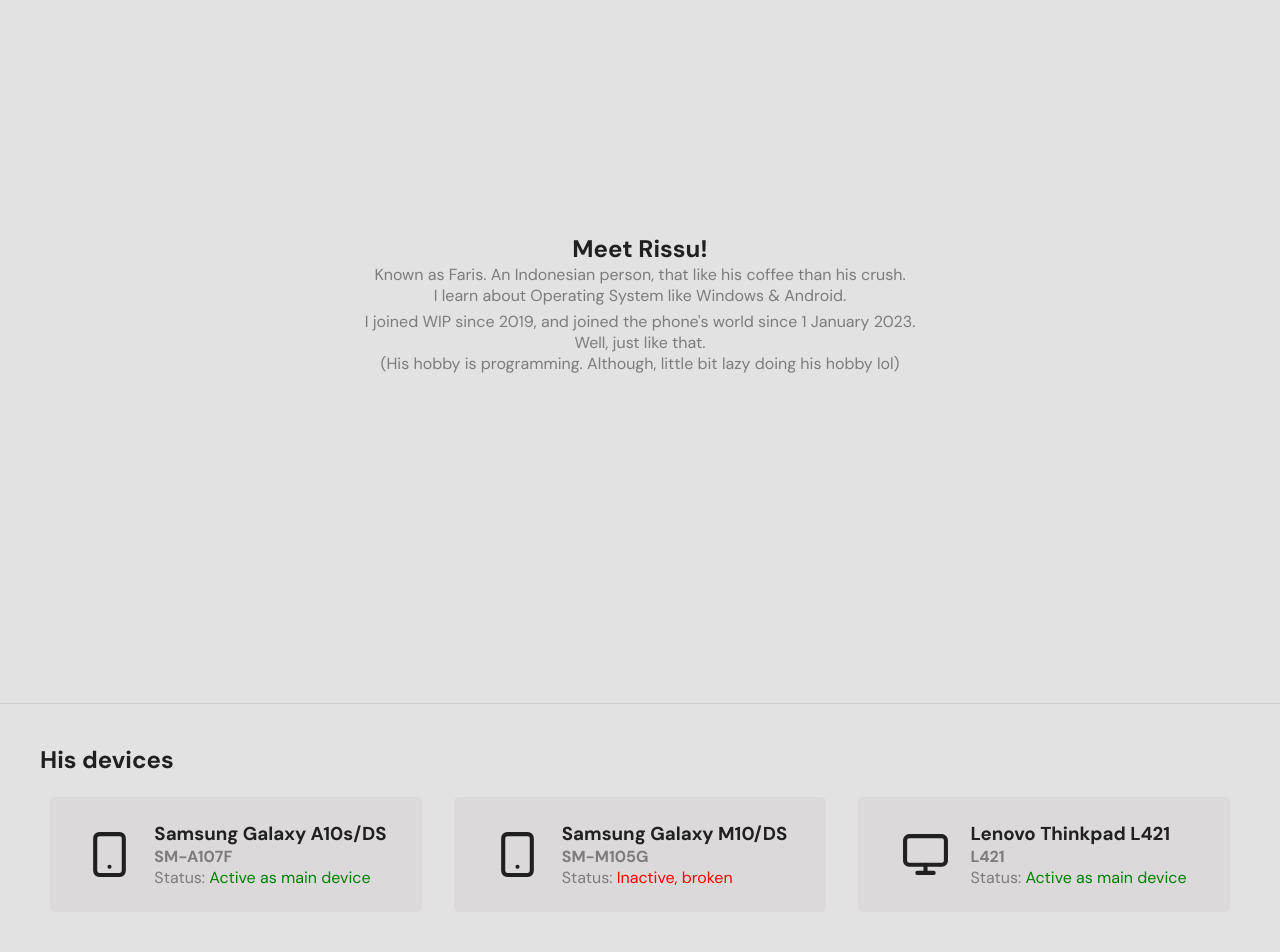
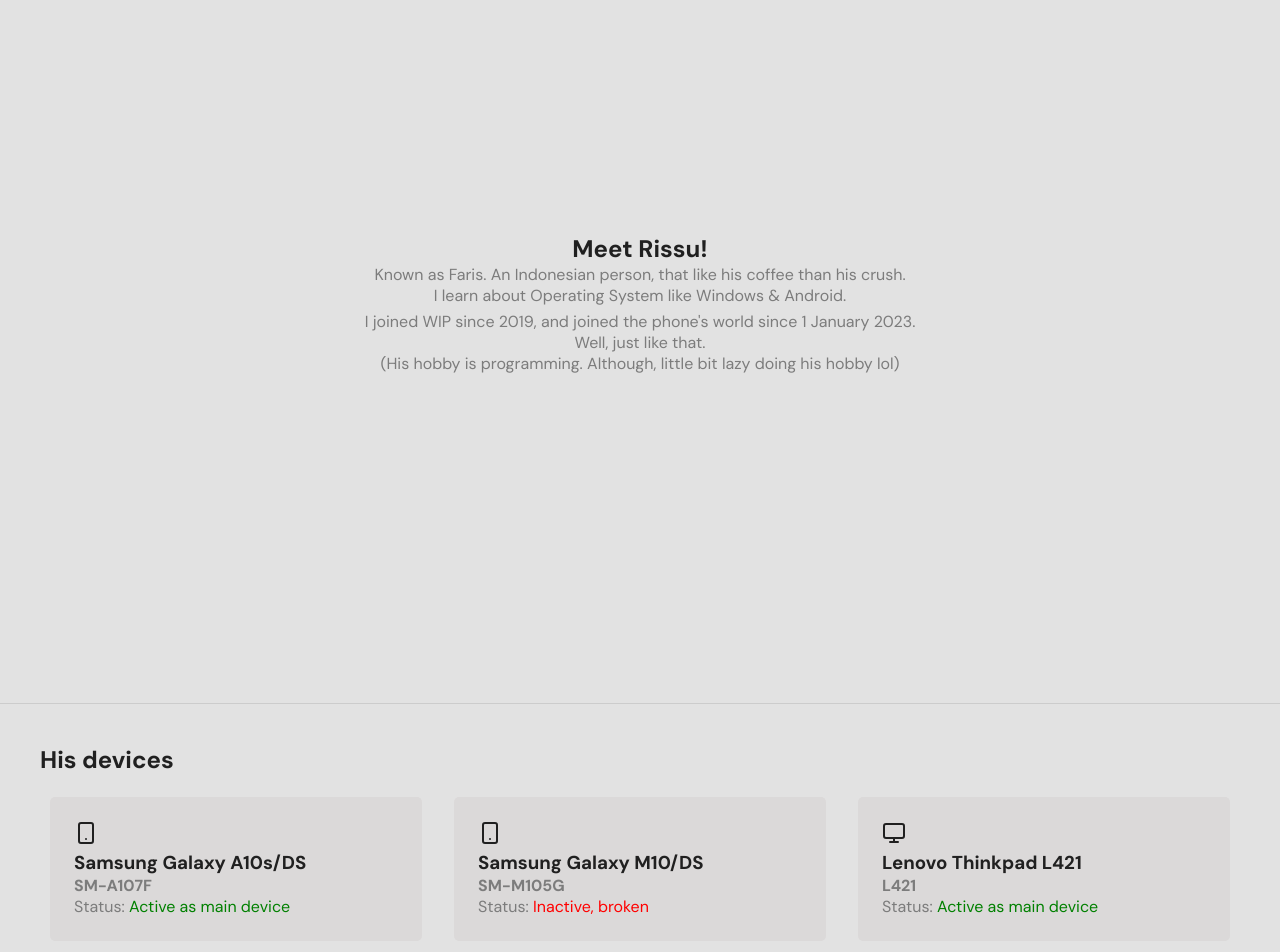
Before and after one commit to farisfamuris/farisfamuris.github.io, a plain HTML site: page index.html in a window 1280 px wide. Shown: the part 96-1048 px from the top of the page. Drawn offline with Linux system fonts and the light colour scheme.

Commit message:
Update index.html

```diff
--- a/index.html
+++ b/index.html
@@ -20,6 +20,7 @@
                     --default-before-txtsc: #7c7c7c;
                     --default-text-scale: #fff;
                     --green: greenyellow;
+                    --yellow: yellow;
                 }
             }
 
@@ -32,6 +33,7 @@
                     --default-before-txtsc: #7c7c7c;
                     --default-text-scale: #000;
                     --green: green;
+                    --yellow: rgb(202, 202, 38);
                 }
             }
 
@@ -45,6 +47,9 @@
             }
             .center-b {
                 align-items: center;
+            }
+            .center-c {
+                justify-content: center;
             }
             .column {
                 flex-direction: column;
@@ -166,9 +171,9 @@
         <section class="two flex column">
             <h2 style="margin: 0 0 12px 0;">His devices</h2>
             <div class="grid">
-                <div class="card flex center-a">
+                <div class="card flex center-c column">
                     <div class="phone-icon">
-                        <svg xmlns="http://www.w3.org/2000/svg" width="49" height="49" viewBox="0 0 24 24" fill="none" stroke="currentColor" stroke-width="2" stroke-linecap="round" stroke-linejoin="round" class="feather feather-smartphone">
+                        <svg xmlns="http://www.w3.org/2000/svg" width="24" height="24" viewBox="0 0 24 24" fill="none" stroke="currentColor" stroke-width="2" stroke-linecap="round" stroke-linejoin="round" class="feather feather-smartphone">
                             <rect x="5" y="2" width="14" height="20" rx="2" ry="2"/><line x1="12" y1="18" x2="12.01" y2="18"/>
                         </svg>
                     </div>
@@ -180,9 +185,9 @@
                         <p class="grayed-text">Status: <span style="color: var(--green);">Active as main device</span></p>
                     </div>
                 </div>
-                <div class="card flex center-a">
+                <div class="card flex center-c column">
                     <div class="phone-icon">
-                        <svg xmlns="http://www.w3.org/2000/svg" width="49" height="49" viewBox="0 0 24 24" fill="none" stroke="currentColor" stroke-width="2" stroke-linecap="round" stroke-linejoin="round" class="feather feather-smartphone">
+                        <svg xmlns="http://www.w3.org/2000/svg" width="24" height="24" viewBox="0 0 24 24" fill="none" stroke="currentColor" stroke-width="2" stroke-linecap="round" stroke-linejoin="round" class="feather feather-smartphone">
                             <rect x="5" y="2" width="14" height="20" rx="2" ry="2"/><line x1="12" y1="18" x2="12.01" y2="18"/>
                         </svg>
                     </div>
@@ -194,9 +199,9 @@
                         <p class="grayed-text">Status: <span style="color: red;">Inactive, broken</span></p>
                     </div>
                 </div>
-                <div class="card flex center-a">
+                <div class="card flex center-c column">
                     <div class="phone-icon">
-                        <svg xmlns="http://www.w3.org/2000/svg" width="49" height="49" viewBox="0 0 24 24" fill="none" stroke="currentColor" stroke-width="2" stroke-linecap="round" stroke-linejoin="round" class="feather feather-monitor">
+                        <svg xmlns="http://www.w3.org/2000/svg" width="24" height="24" viewBox="0 0 24 24" fill="none" stroke="currentColor" stroke-width="2" stroke-linecap="round" stroke-linejoin="round" class="feather feather-monitor">
                             <rect x="2" y="3" width="20" height="14" rx="2" ry="2"/><line x1="8" y1="21" x2="16" y2="21"/><line x1="12" y1="17" x2="12" y2="21"/>
                         </svg>
                     </div>
```
